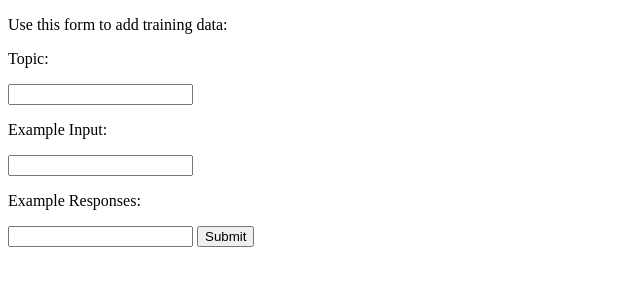
After one commit to sbrunton1/KDM-5560-Project, a Flask app: template templates/user_training.html in a window 1280 px wide. The commit adds this page. Shown: the top 300 px of the page, without its empty margins (0-640 px from the left). Run offline with Flask 2, Linux system fonts and the light colour scheme; the template is opened without the code that fills it, so the values that code supplies are empty; parts of the project's set-up code (start-up, migrations or seed data) failed here and were passed over.

Commit message:
Adding training page and modifying model

```diff
--- a/main.py
+++ b/main.py
@@ -2,14 +2,32 @@ import json, logging, random, pickle
 import numpy as np
 from tensorflow import keras
 from sklearn.preprocessing import LabelEncoder
-from flask import Flask, render_template, request, redirect, url_for
+from flask import Flask, render_template, request, redirect, url_for, Markup
+from chatbot_trainer import ChatBot
+from utils.trainingDataUtils import append_tokens
 
 # Create the flask app
 app = Flask(__name__)
 app.config["DEBUG"] = True
 
+
 # Form data which will track conversation  between the user and the bot.
 form_data = []
+
+URLlist = []
+# scrape = WikiScraper.WikiScraper()
+
+# Wikiscraper stuff
+# with open('training_data/urls.csv') as urlcsv:
+#     csv_reader = csv.reader(urlcsv)
+#     for row in csv_reader:
+#         row = str(row).replace("']", "")
+#         URLlist.append(str(row).replace("['", ""))
+#         print(row)
+#
+# for x in URLlist:
+#     scrape.scrape(x)
+# scrape.append_tokens()
 
 # topic tracking
 previous_topic = None
@@ -29,12 +47,13 @@ max_len = 20
 
 # Flask API routes for application, get method returns view of app frontend.
 @app.route('/', methods=['GET'])
-def home():
+def chat_home():
     return render_template('form.html', form_data = form_data)
 
-# Get form data, pass through chatbot response function and append.
+# Send user input to chatbot, pass through chatbot response function
+# and append request/response to chat list.
 @app.route('/', methods = ['POST'])
-def data():
+def send_chat():
     global previous_topic
     input = request.form.get('chat_input')
 
@@ -42,7 +61,7 @@ def data():
     result = model.predict(keras.preprocessing.sequence.pad_sequences(tokenizer.texts_to_sequences([input]),
                                                                       truncating='post', maxlen=max_len))
 
-    if result[0][np.argmax(result)] < 0.98:
+    if result[0][np.argmax(result)] < 0.99:
         tag = "unknown"
     else:
         tag = lbl_encoder.inverse_transform([np.argmax(result)])
@@ -56,13 +75,40 @@ def data():
 
     for i in training_data['topics']:
         if i['topic'] == tag:
-            response = np.random.choice(i['responses'])
+            response = Markup(np.random.choice(i['responses']))
 
     form_data.append((
         request.form.get('chat_input'), response
     ))
 
-    return redirect(url_for('home'))
+    return redirect(url_for('chat_home'))
+
+# Additional training homepage
+@app.route('/training', methods = ['GET'])
+def training_home():
+    return render_template('user_training.html', form_data=training_data)
+
+@app.route('/training', methods = ['POST'])
+def apply_training():
+    new_data = []
+    questions = [question for question in request.form.get('inputs').split(',')]
+    responses = [response for response in request.form.get('responses').split(',')]
+    topic = request.form.get('new_topic')
+    questions.extend([
+            "What is {}".format(topic),
+            "What can you tell me about {}".format(topic),
+            "What about {}".format(topic),
+            topic
+        ])
+    new_data.append({
+        "topic": topic,
+        "inputs": questions,
+        "responses": responses
+    })
+
+    append_tokens(new_data)
+
+    return redirect(url_for('chat_home'))
 
 # Instantiates app runtime.
 app.run()
--- a/static/styles/form.css
+++ b/static/styles/form.css
@@ -3,7 +3,7 @@
     margin: 20px;
     display: inline-flex;
     position: relative;
-    width: 100px;
+    width: 200px;
     height: auto;
     padding: 18px;
 }
@@ -17,7 +17,7 @@
 
 .sendBox {
     height: 30px;
-    width: 400px;
+    width: 600px;
 }
 
 .userIn {
@@ -35,8 +35,8 @@
 }
 
 .chatBox {
-    height: 400px;
-    width: 400px;
+    height: 600px;
+    width: 600px;
     overflow: scroll;
     display: flex;
     flex-direction: column-reverse;
@@ -44,6 +44,9 @@
     scrollbar-width: none;  /* Firefox */
 }
 
+.contents {
+    display: contents;
+}
  /* Hide scrollbar for Chrome, Safari and Opera */
 .chatBox::-webkit-scrollbar {
     display: none;
--- /dev/null
+++ b/templates/user_training.html
@@ -0,0 +1,17 @@
+<!DOCTYPE html>
+<html lang="en">
+<head>
+    <meta charset="UTF-8">
+    <title>ChatBot training</title>
+    <link rel="stylesheet" type="text/css" href="{{ url_for('static',filename='styles/form.css') }}">
+</head>
+<body>
+    <p>Use this form to add training data:</p>
+    <form action="/training" method = "POST">
+        <p>Topic: </p><input class="input" type="text" name="new_topic"/>
+        <p>Example Input: </p><input class="input" type="text" name="inputs"/>
+        <p>Example Responses: </p><input class="input" type="text" name="responses"/>
+        <input type="submit" value="Submit"/>
+    </form>
+</body>
+</html>
```
Also changed, not shown: chatbot_trainer.py (+63 -44 lines), crawler.py (deleted, +0 -51 lines), templates/form.html (+5 -2 lines), utils/WikiScraper.py (+39 -0 lines), utils/trainingDataUtils.py (+12 -1 lines), 7 other files.
